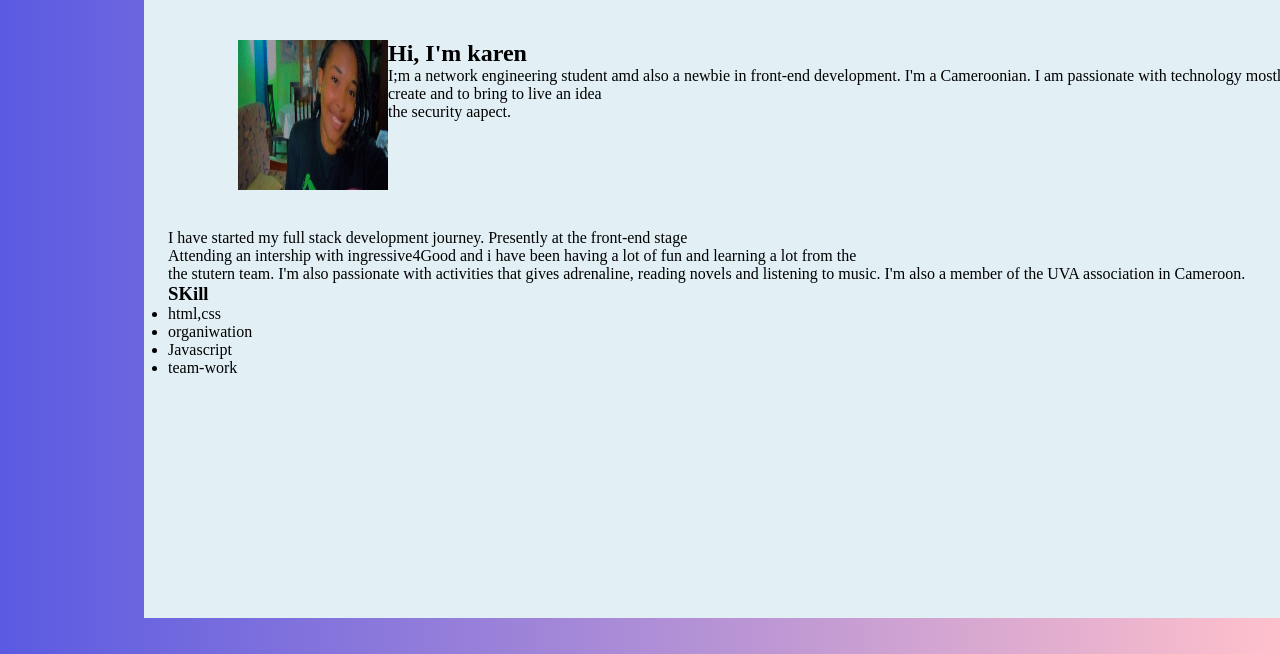
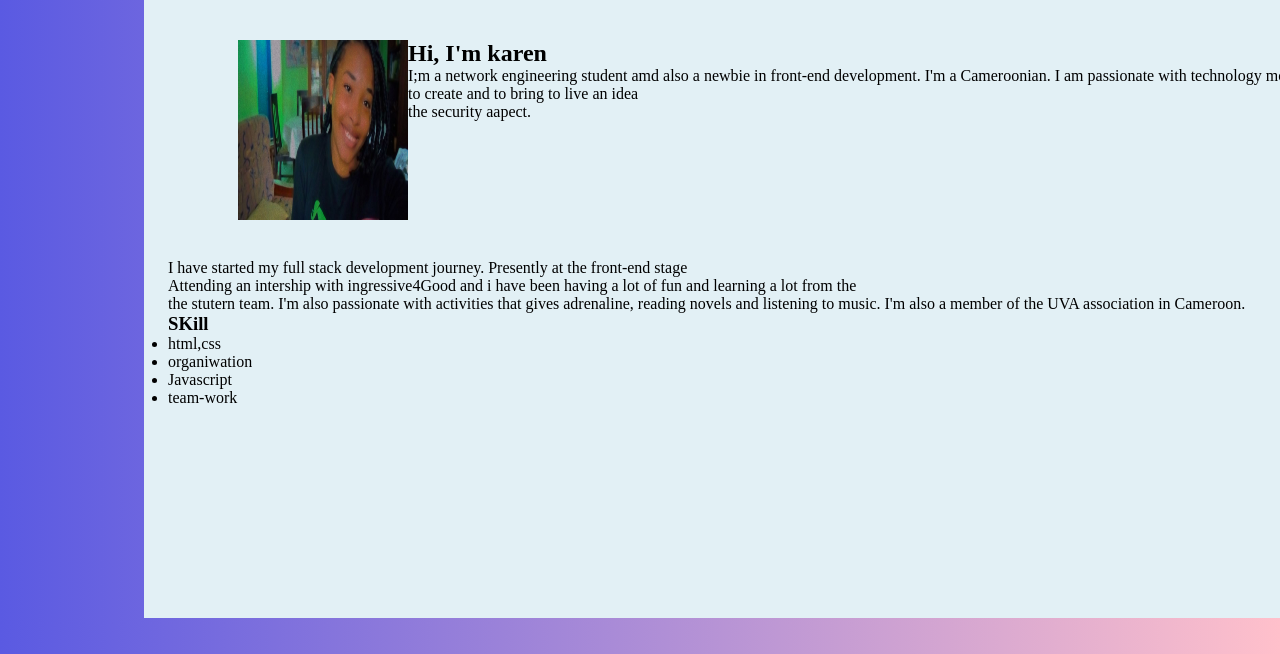
Before and after one commit to leonelta/project, a plain HTML site: page portfolio/index.html in a window 1280 px wide. Shown: the part 146-800 px from the top of the page. Drawn offline with Linux system fonts and the light colour scheme.

Commit message:
adjusting the width and height of the image

```diff
--- a/portfolio/index.html
+++ b/portfolio/index.html
@@ -28,7 +28,7 @@
         </div>
         <div class="intro">
             <div class="image">
-                <img src="imag.jpg" alt="img" width="150" height="150">
+                <img src="imag.jpg" alt="img" width="170" height="180">
             </div>
             <div class="intro-text">
                 <h2>Hi, I'm karen </h2>
```
Also changed, not shown: portfolio/style.css (line endings or trailing spaces).
